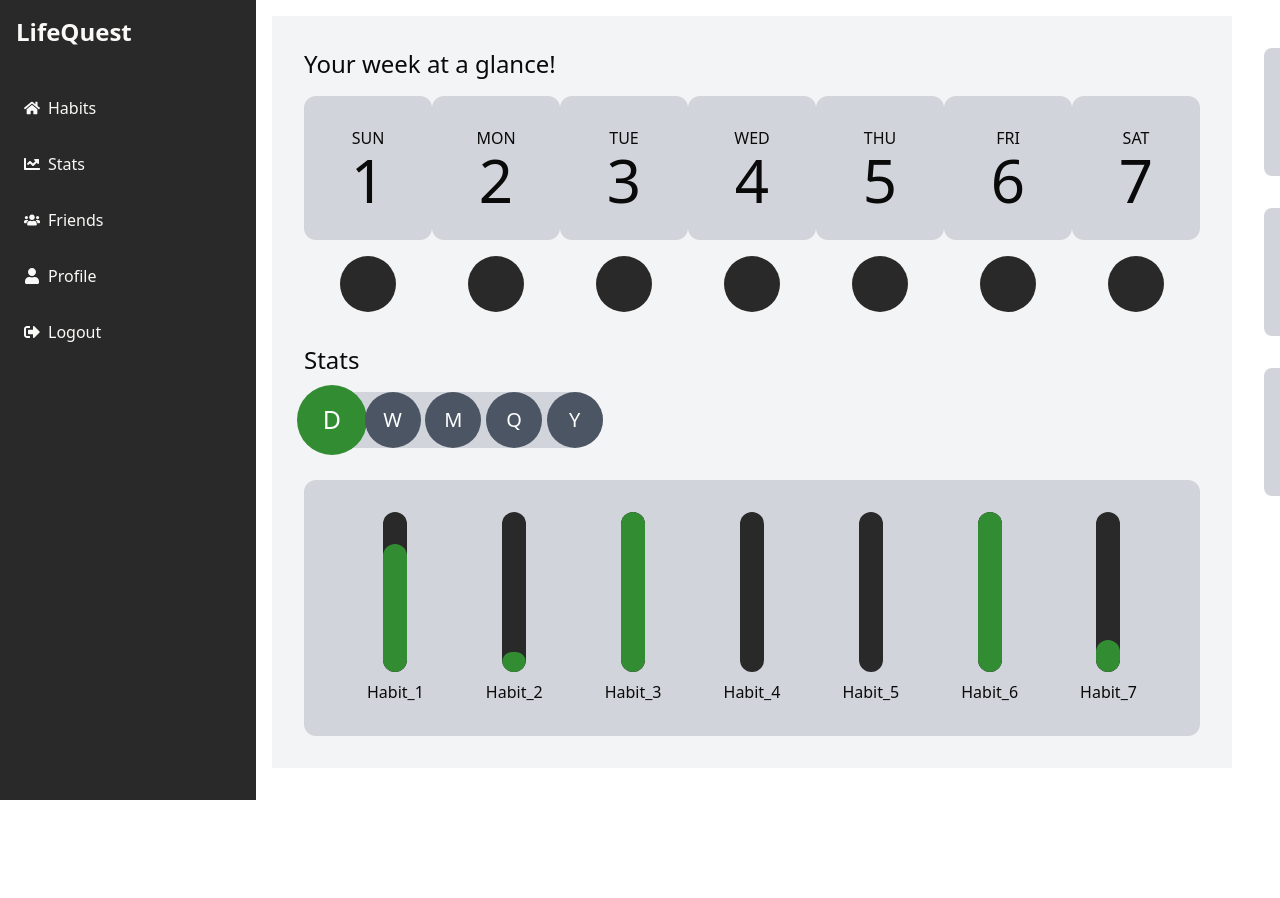
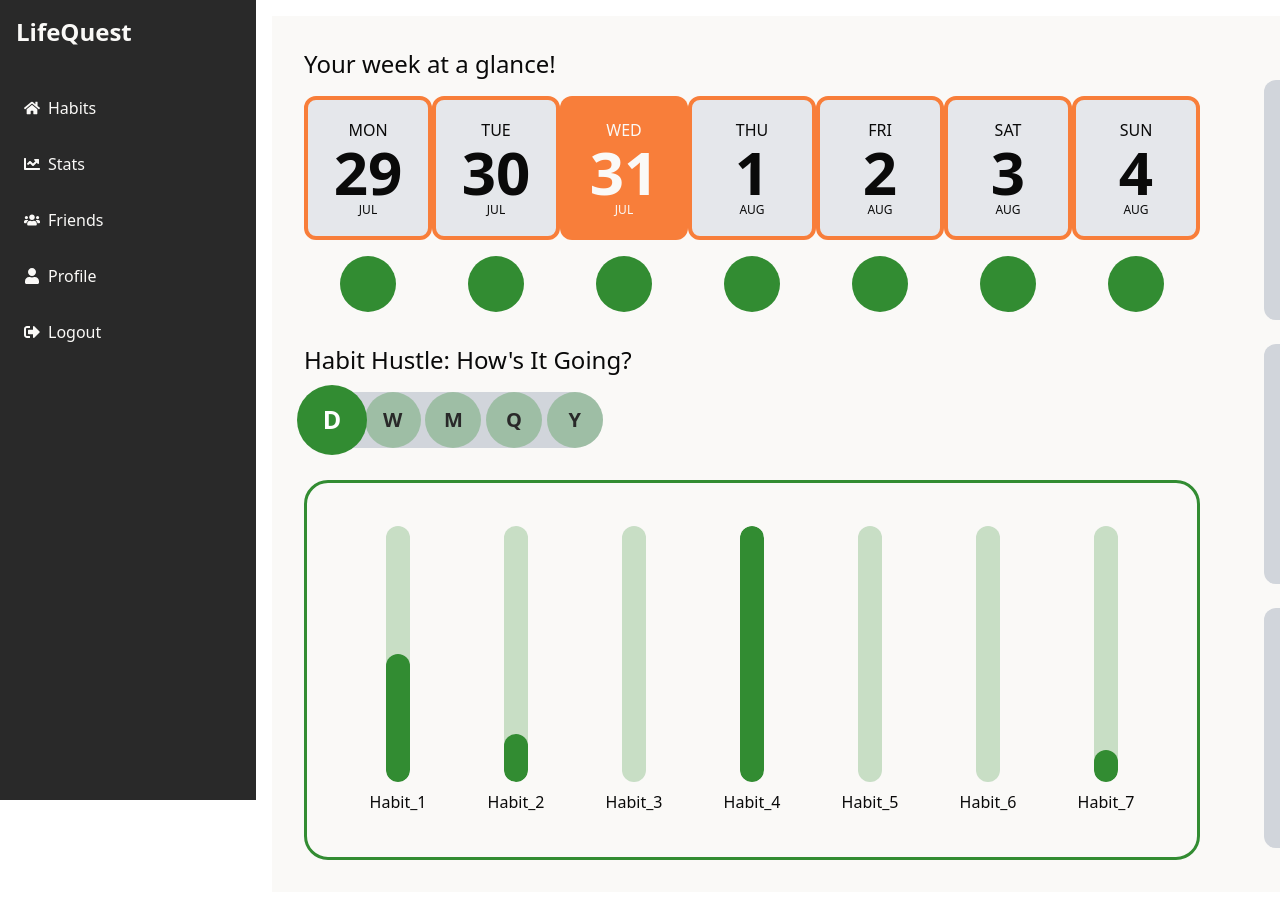
Before and after one commit to Team-Pixel-Perfect/LifeQuest-IBMSkillsBuild-Internship, a React (Vite) app: page /dashboard/stats in a window 1280 px wide. Shown: the top 898 px of the page. Before the commit the page ends 800 px from the top, so only its background shows below. Built offline with nearby package versions, Linux system fonts and the light colour scheme.

Commit message:
Update Stats page design

```diff
--- a/src/dashboard/Stats/Stats.jsx
+++ b/src/dashboard/Stats/Stats.jsx
@@ -1,19 +1,42 @@
 import React, { useState } from "react";
 
 const StatsPage = () => {
+  const today = new Date().getDate();
+  const getCurrentWeek = () => {
+    const now = new Date();
+    const dayOfWeek = now.getDay();
+    const monday = new Date(now);
+
+    const dayDiff = dayOfWeek === 0 ? -6 : 1 - dayOfWeek;
+    monday.setDate(now.getDate() + dayDiff);
+
+    const week = [];
+    for (let i = 0; i < 7; i++) {
+      const date = new Date(monday);
+      date.setDate(monday.getDate() + i);
+      week.push(date);
+    }
+
+    return week;
+  };
+  const currentWeek = getCurrentWeek();
+  console.log(currentWeek[0].getMonth());
+
   const [selected, setSelected] = useState("D");
 
-  const weekdays = ["SUN", "MON", "TUE", "WED", "THU", "FRI", "SAT"];
+  const weekdays = ["MON", "TUE", "WED", "THU", "FRI", "SAT", "SUN"];
+  const months = ["JAN", "FEB", "MAR", "APR", "MAY", "JUN", "JUL", "AUG", "SEP", "OCT", "NOV", "DEC"];
   const goals = ["Goal_1", "Goal_2", "Goal_3"];
   const selector = ["D", "W", "M", "Q", "Y"];
+
   const habits = {
     D: {
       Habit_1: 32,
-      Habit_2: 5,
+      Habit_2: 12,
       Habit_3: 40,
-      Habit_4: 24,
+      Habit_4: 64,
       Habit_5: 0,
-      Habit_6: 40,
+      Habit_6: 56,
       Habit_7: 8,
     },
     W: {
@@ -56,46 +79,53 @@ const StatsPage = () => {
   const habitsData = habits[selected];
 
   return (
-    <div className="flex overflow-y-auto">
-      <div className="flex-1 p-8 bg-gray-100">
+    <div className="flex bg-customWhite">
+      <div className="flex-1 p-8">
         <h3 className="text-2xl mb-4">Your week at a glance!</h3>
         <div className="flex justify-between">
-          {weekdays.map((day, index) => (
+          {currentWeek.map((day, index) => (
             <div key={index} className="flex flex-col items-center space-y-4">
-              <div className="w-32 h-36 bg-gray-300 rounded-xl flex flex-col items-center justify-center">
-                <p className="text-md">{day}</p>
-                <p className="text-6xl">{index + 1}</p>
+              <div
+                className={`w-32 h-36 rounded-xl flex flex-col items-center justify-center ${
+                  day.getDate() === today
+                    ? "bg-customOrange text-customWhite"
+                    : "bg-gray-200 border-4 border-customOrange"
+                }`}
+              >
+                <p className="text-md">{weekdays[index]}</p>
+                <p className="text-6xl font-bold">{day.getDate()}</p>
+                <p className="text-xs">{months[day.getMonth()]}</p>
               </div>
-              <div className="w-14 h-14 bg-customBlack rounded-full hover:w-32 transition-all duration-300"></div>
+              <div className="flex flex-col items-center justify-start pt-2 w-14 h-14 bg-customGreen rounded-full hover:w-32 hover:pl-1 hover:border-4 hover:border-customGreen hover:bg-customWhite transition-all duration-300"></div>
             </div>
           ))}
         </div>
         <div className="flex flex-col mt-8">
-          <h3 className="text-2xl mb-4">Stats</h3>
+          <h3 className="text-2xl mb-4">Habit Hustle: How's It Going?</h3>
           <div className="flex justify-between w-1/3 h-14 bg-gray-300 rounded-full">
             {selector.map((label) => (
               <button
                 key={label}
                 onClick={() => setSelected(label)}
-                className={`w-14 h-14 text-white text-xl rounded-full flex items-center justify-center
+                className={`w-14 h-14 font-bold text-xl rounded-full flex items-center justify-center
                     transition-all duration-300 ease-in-out transform
                     ${
                       selected === label
-                        ? "scale-125 bg-customGreen"
-                        : "bg-gray-600"
+                        ? "scale-125 bg-customGreen text-white"
+                        : "bg-[#328C3250] text-customBlack"
                     }`}
               >
                 {label}
               </button>
             ))}
           </div>
-          <div className="flex justify-around w-full h-64 mt-8 p-8 bg-gray-300 rounded-xl overflow-auto">
+          <div className="flex justify-around w-full h-[380px] mt-8 p-8 border-[3px] border-customGreen rounded-3xl overflow-auto">
             {Object.entries(habitsData).map(([habit, fill], index) => (
               <div
                 key={index}
                 className="flex flex-col items-center justify-center space-y-2"
               >
-                <div className="w-6 h-40 bg-customBlack rounded-full flex flex-col items-center justify-end overflow-hidden">
+                <div className="w-6 h-64 bg-[#328C3240] rounded-full flex flex-col items-center justify-end overflow-hidden">
                   <div
                     className={`bg-customGreen rounded-full w-full transition-all duration-300 h-${fill}`}
                   ></div>
@@ -106,13 +136,28 @@ const StatsPage = () => {
           </div>
         </div>
       </div>
-      <div className="flex flex-col gap-8 p-8 overflow-y-auto">
+      <div className="flex flex-col gap-6 p-8 pt-16 overflow-y-auto">
         {goals.map((goal, index) => (
           <div
             key={index}
-            className="w-80 h-32 bg-gray-300 rounded-lg flex flex-col items-center justify-center"
+            className="flex flex-col pt-2 items-center w-80 h-60 bg-gray-300 rounded-xl"
           >
-            <p className="text-3xl">{goal}</p>
+            <p className="text-2xl">{goal}</p>
+            <div className="flex p-4 gap-2">
+              <div className="flex w-12 h-12 items-center justify-center rounded-xl border-4 border-customOrange" />
+              <div className="flex w-12 h-12 items-center justify-center rounded-xl border-4 border-customOrange" />
+              <div className="flex w-12 h-12 items-center justify-center rounded-xl border-4 border-customOrange" />
+              <div className="flex w-12 h-12 items-center justify-center rounded-xl border-4 border-customOrange" />
+              <div className="flex w-12 h-12 items-center justify-center rounded-xl border-4 border-customOrange" />
+            </div>
+            <div className="w-64 h-6 bg-[#328C3240] mt-10 rounded-full flex items-center justify-start overflow-hidden">
+              <div
+                className={`bg-customGreen rounded-full h-full transition-all duration-300 w-${Math.ceil(
+                  Math.random() * 64
+                )}`}
+              />
+            </div>
+            <p className="text-lg">Progress</p>
           </div>
         ))}
       </div>
```
